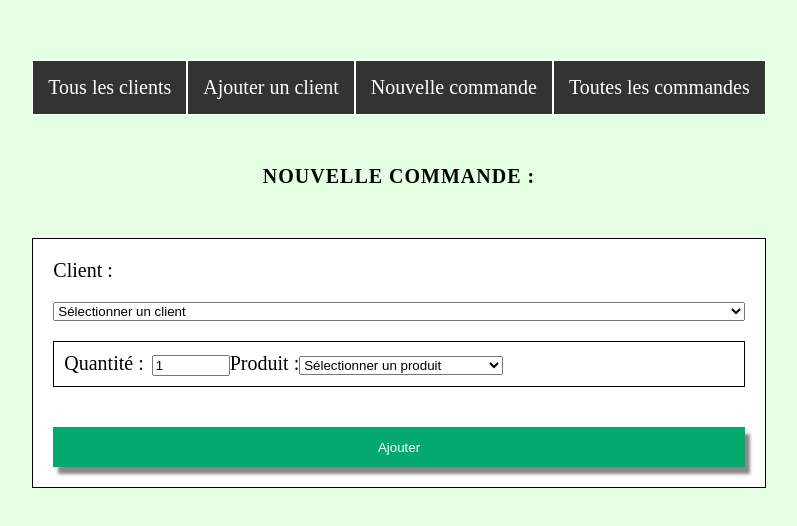
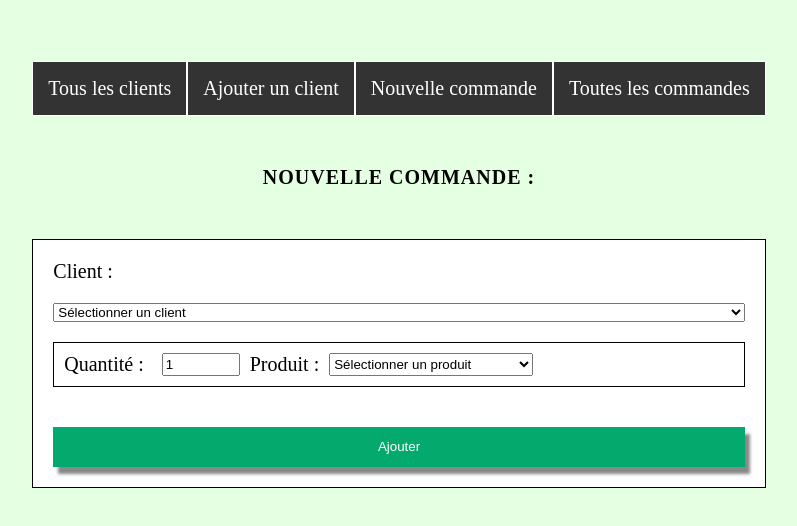
Before and after one commit to NatashaFinkel/LapinBlanc, a React (Vite) app: page /nouvelle-commande in a window 1280 px wide. Shown: the part 126-652 px from the top of the page, without its empty margins (241-1038 px from the left). Built offline with nearby package versions, Linux system fonts and the light colour scheme.

Commit message:
Style : modification du css

```diff
--- a/src/pages/NewOrder.tsx
+++ b/src/pages/NewOrder.tsx
@@ -73,9 +73,7 @@ const NewOrder: React.FC = () => {
             ))}
           </select>
           <span className="product-span">
-            <label htmlFor="product-quantity" style={{ marginTop: "1rem" }}>
-              Quantité :
-            </label>
+            <label htmlFor="product-quantity">Quantité :</label>
             <input
               id="product-quantity"
               type="number"
@@ -84,7 +82,6 @@ const NewOrder: React.FC = () => {
               onChange={(e) => setQuantity(Math.max(1, Number(e.target.value)))}
               style={{ marginLeft: "0.5rem", width: "70px" }}
             />
-
             <label htmlFor="product">Produit :</label>
             <select
               id="product"
--- a/src/style/App.css
+++ b/src/style/App.css
@@ -107,13 +107,14 @@ form {
   margin: 10px 0px;
 }
 
-.product-span, .order-item {
+.product-span,
+.order-item {
   border: solid 1px black;
   padding: 10px;
+  display: flex;
+  gap: 10px;
 }
 
 .order-item {
-  display: flex;
   gap: 5px;
-
 }
```
